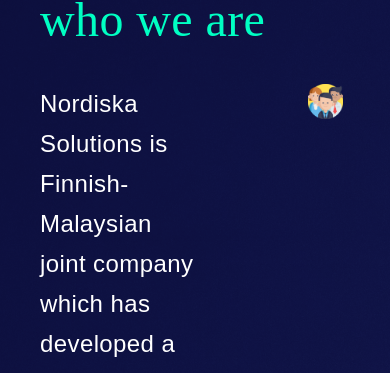
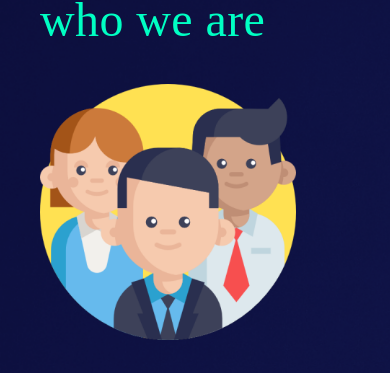
Before and after one commit to samithw/nordiska-vite-react-ts-v2, a React (Vite) app: page / in a window 390 px wide. Shown: the part 2573-2946 px from the top of the page. Built offline with nearby package versions, Linux system fonts and the light colour scheme; a web font is replaced by a local one.

Commit message:
mobile view

```diff
--- a/src/components/ContentSection.tsx
+++ b/src/components/ContentSection.tsx
@@ -8,15 +8,15 @@
 
     return(
         <>
-        <div className="w-full " style={{backgroundImage: props.bgImageCSS }}>
-            <div className="md:container  text-white font-zenMaru min-h-[100vh] flex flex-col justify-center mx-auto p-10 py-20">
+        <div className="w-full bg-cover" style={{backgroundImage: props.bgImageCSS }}>
+            <div className="md:container text-white font-zenMaru min-h-[100vh] flex flex-col justify-center mx-auto p-10 py-20">
                 <h3 className="font-zen text-5xl text-nsgreen">{props.sectionTitle}</h3>
-                <div className="flex gap-28 my-10">
-                    <div className="w-3/4 text-2xl leading-10">
+                <div className="flex flex-col-reverse md:flex-row gap-10 my-10">
+                    <div className=" text-2xl leading-10">
                         {props.children}
                     </div>
-                    <div className=" w-80">
-                        <img className=" w-10/12" src={props.sectionImageURL} />
+                    <div className=" shrink-0">
+                        <img className="w-64" src={props.sectionImageURL} />
                     </div>
                 </div>
                 <ButtonType1>{props.buttonTitle}</ButtonType1>
```
